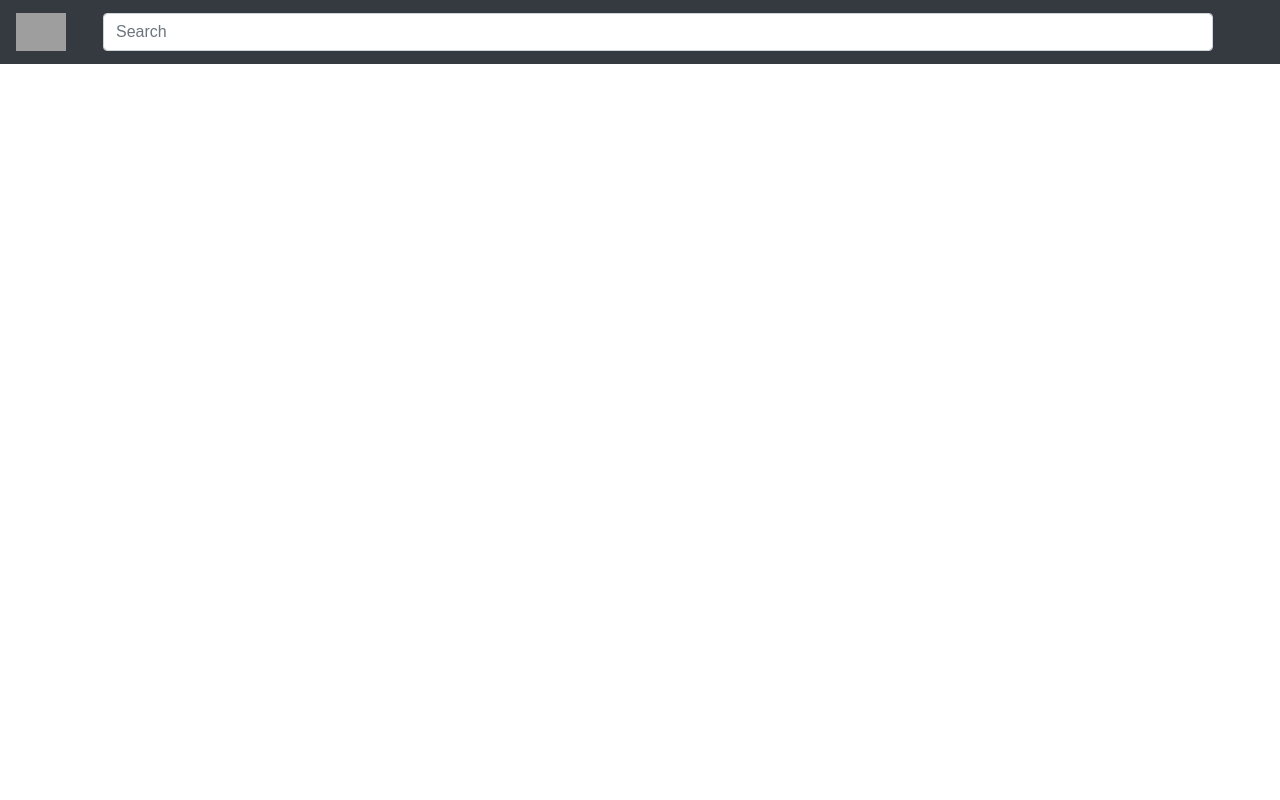
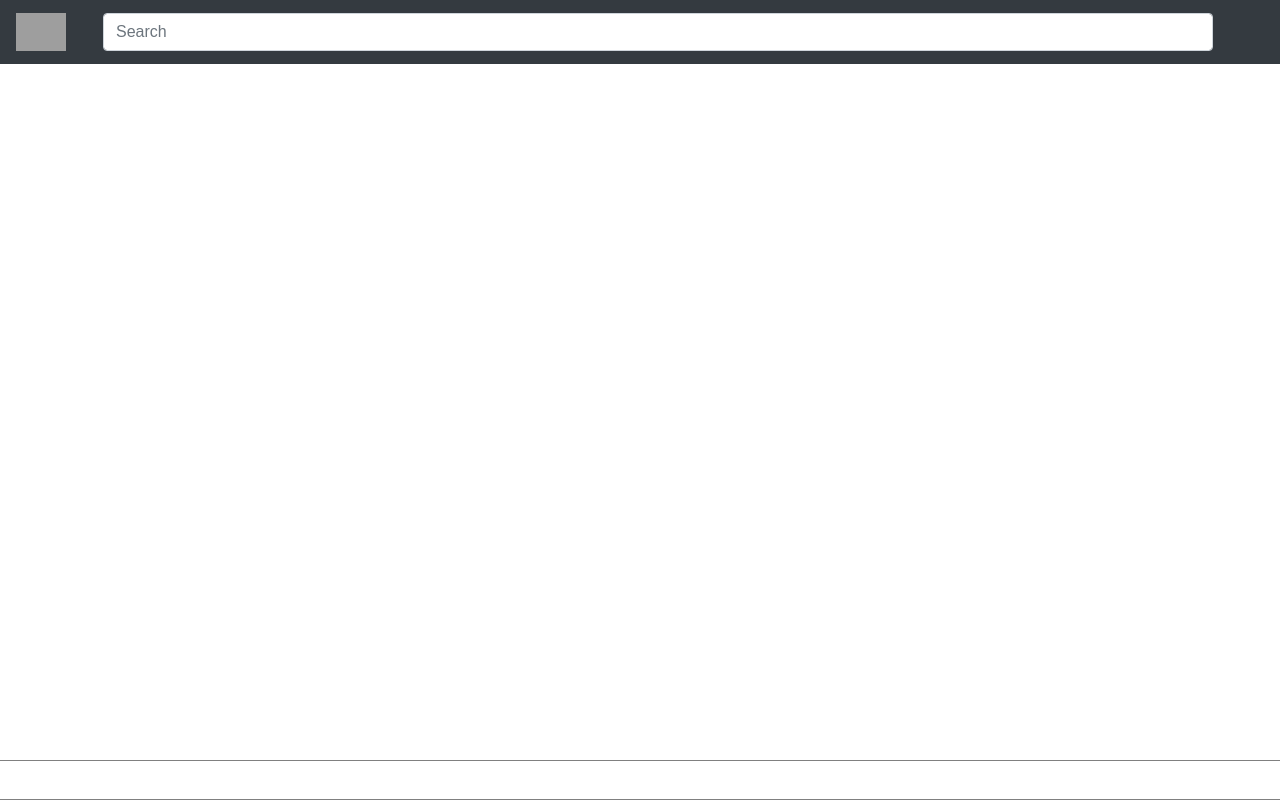
Before and after one commit to skpulipaka26/YoutubeMusic, a React (Create React App) app: page /home in a window 1280 px wide. Built offline with nearby package versions, Linux system fonts and the light colour scheme; grey boxes are pictures that could not be loaded.

Commit message:
Playlist layout

```diff
--- a/src/App.js
+++ b/src/App.js
@@ -9,7 +9,6 @@ import './App.css';
 import Layout from './components/Layout';
 import Home from './containers/Home';
 import Songs from './containers/Songs';
-import Playlist from './containers/Playlist';
 
 class App extends Component {
 
@@ -23,7 +22,6 @@ class App extends Component {
             <Switch>
               <Route exact path="/home" component={Home} />
               <Route exact path="/songs/:id" component={Songs} />
-              <Route exact path="/playlist" component={Playlist} />
               <Redirect exact to="/home" />
             </Switch>
           </Layout>
--- a/src/components/Layout.jsx
+++ b/src/components/Layout.jsx
@@ -5,7 +5,8 @@ import { Container, Navbar, Image } from 'react-bootstrap';
 import AutoComplete from '../containers/AutoComplete';
 
 import logo from '../assets/logo.png';
-import Player from '../containers/Player';
+import Playlist from '../containers/Playlist';
+// import Player from '../containers/Player';
 
 const Layout = (props) => {
     return (
@@ -23,7 +24,7 @@ const Layout = (props) => {
             </main>
             <footer className="fixed-bottom">
                 < Container fluid="true">
-                    <Player />
+                    <Playlist />
                 </Container>
             </footer>
         </div >
--- a/src/containers/Playlist.jsx
+++ b/src/containers/Playlist.jsx
@@ -5,11 +5,35 @@ import { bindActionCreators } from 'redux';
 
 class Playlist extends Component {
 
+    constructor(props) {
+        super(props);
+        this.state = {
+            expanded: false
+        };
+    }
+
+    toggleExpand() {
+        this.setState({
+            expanded: !this.state.expanded
+        });
+    }
+
     render() {
         return (
             <div>
-                some shit bro
-            </div>);
+                <div className="row">
+                    <div className="col-12 p-0">
+                        <div
+                            onClick={() => this.toggleExpand()}
+                            style={{
+                                border: '1px solid grey',
+                                transition: 'height 0.5s',
+                                height: this.state.expanded ? '100vh' : '5vh'
+                            }}></div>
+                    </div>
+                </div>
+            </div>
+        );
     }
 
 }
```
